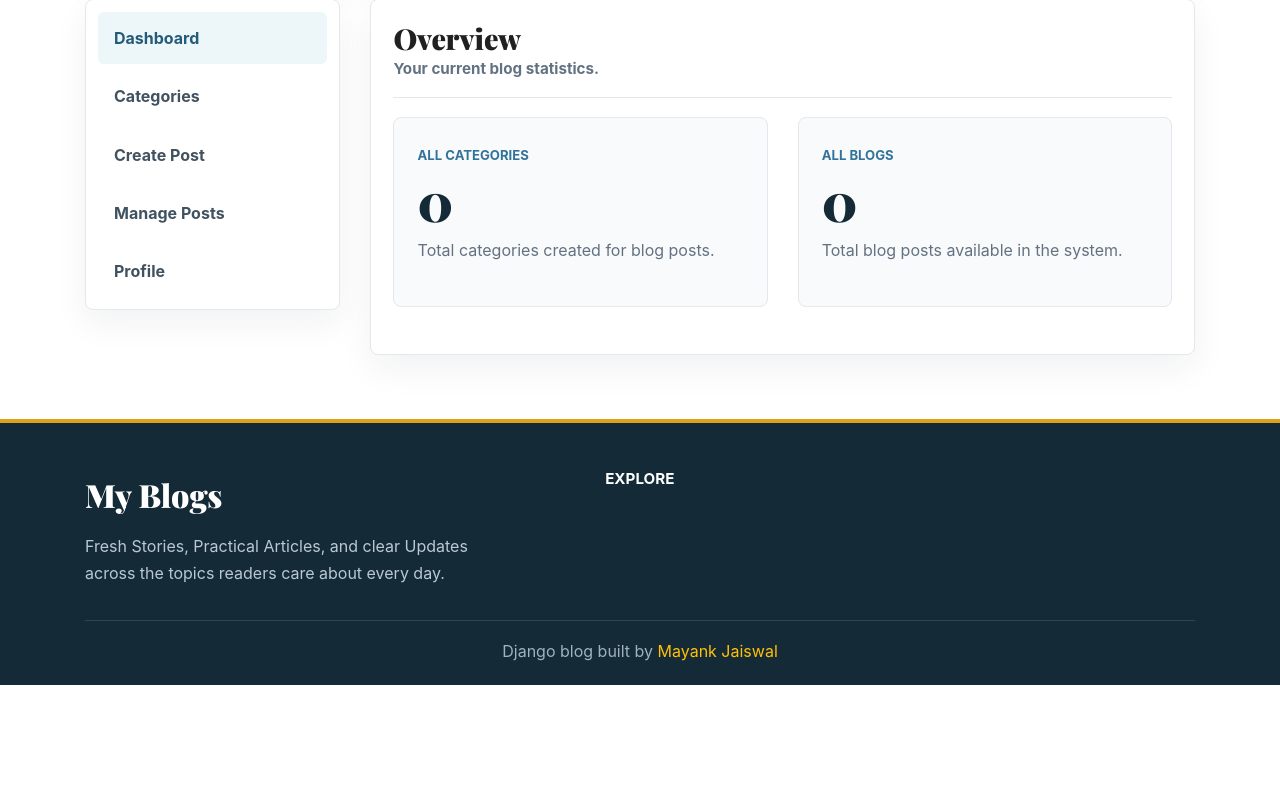
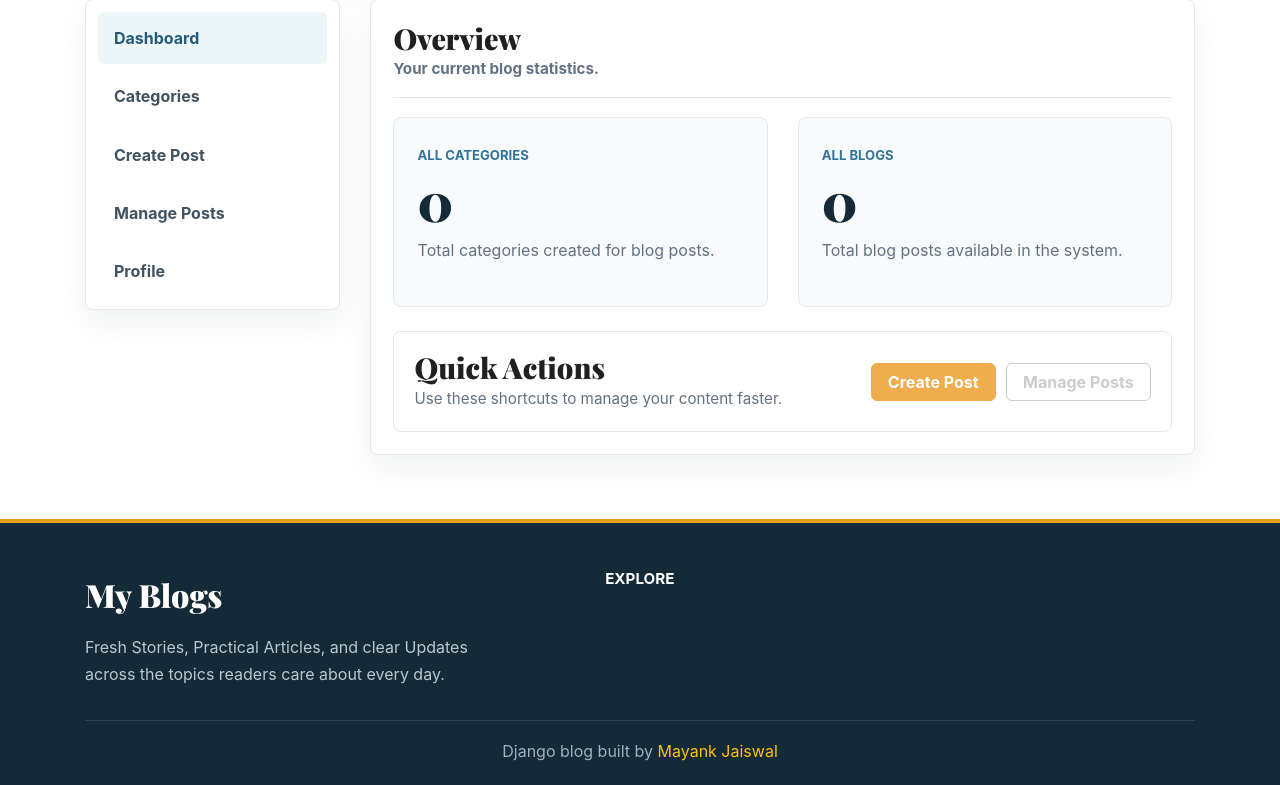
Before and after one commit to mayankjaiswall/my-blogs, a Django app: page /dashboard/ in a window 1280 px wide. Shown: the part 329-1114 px from the top of the page. Before the commit the page ends 1014 px from the top, so only its background shows below. Run offline with Django 4.2, Linux system fonts and the light colour scheme; the visitor is signed in with stand-in values (Sample User, id 1); data that the repository does not hold is empty.

Commit message:
Update dashboard.html

```diff
--- a/templates/dashboards/dashboard.html
+++ b/templates/dashboards/dashboard.html
@@ -39,7 +39,7 @@
           </div>
         </div>
 
-        {% comment %} <section class="dashboard-actions-panel">
+        <section class="dashboard-actions-panel">
           <div>
             <h2>Quick Actions</h2>
             <p>Use these shortcuts to manage your content faster.</p>
@@ -48,7 +48,7 @@
             <a class="btn btn-warning" href="{% url 'create_post' %}">Create Post</a>
             <a class="btn btn-outline-secondary" href="{% url 'manage_posts' %}">Manage Posts</a>
           </div>
-        </section> {% endcomment %}
+        </section>
       </div>
     </div>
   </div>
```
